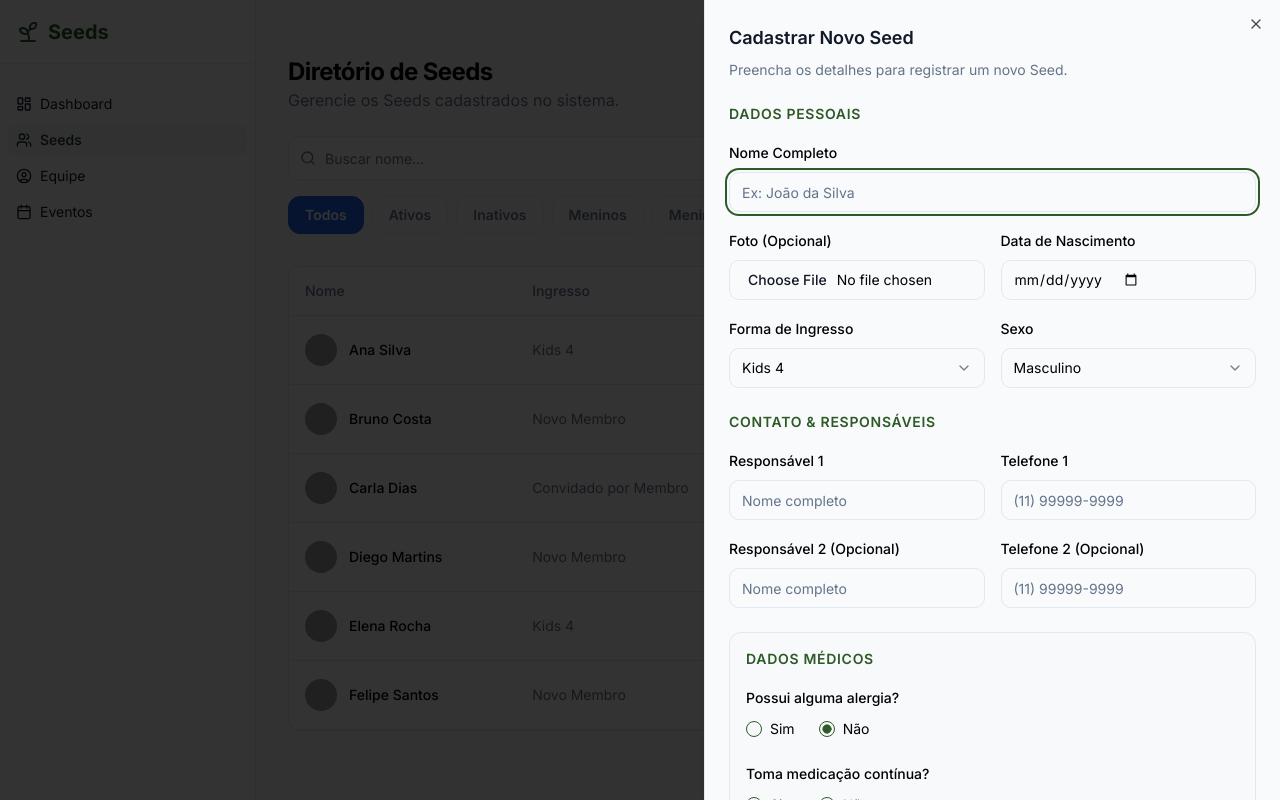
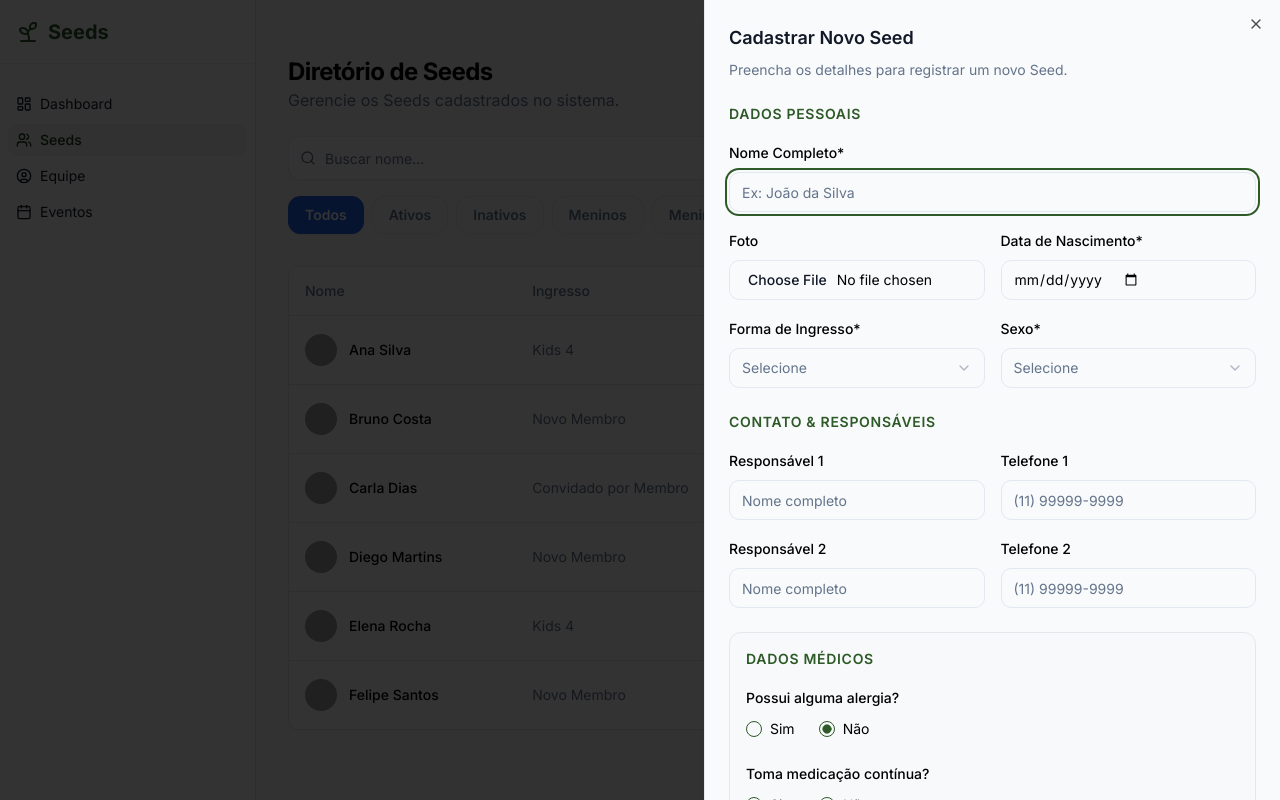
Before and after one commit to willblanko/Controle-Seeds, a React (Vite) app: page /seeds in a window 1280 px wide. Both pictures are taken after a click on the button "Novo Seed". Built offline with nearby package versions, Linux system fonts and the light colour scheme; grey boxes are pictures that could not be loaded.

Commit message:
feat: Add form validation and indicators

```diff
--- a/src/components/team-member-form.tsx
+++ b/src/components/team-member-form.tsx
@@ -138,7 +138,7 @@ export function TeamMemberForm({ initialData, onSubmit, onCancel }: Props) {
             name="photoUrl"
             render={({ field }) => (
               <FormItem>
-                <FormLabel>Foto URL (Opcional)</FormLabel>
+                <FormLabel>Foto URL</FormLabel>
                 <FormControl>
                   <Input {...field} />
                 </FormControl>
--- a/src/pages/Seeds.tsx
+++ b/src/pages/Seeds.tsx
@@ -54,14 +54,20 @@ import {
 
 const seedSchema = z
   .object({
-    name: z.string().min(3, 'Mínimo de 3 caracteres'),
+    name: z.string().min(1, 'Nome é obrigatório'),
     photo: z.any().optional(),
-    entryMethod: z.enum(['Kids 4', 'Novo Membro', 'Convidado por Membro']),
-    sex: z.enum(['Masculino', 'Feminino', 'Outro']),
-    birthDate: z.string().min(10, 'Data obrigatória'),
-    guardian1: z.string().min(3, 'Obrigatório'),
+    entryMethod: z.enum(['Kids 4', 'Novo Membro', 'Convidado por Membro'], {
+      required_error: 'Selecione uma opção',
+      invalid_type_error: 'Selecione uma opção',
+    }),
+    sex: z.enum(['Masculino', 'Feminino'], {
+      required_error: 'Selecione uma opção',
+      invalid_type_error: 'Selecione uma opção',
+    }),
+    birthDate: z.string().min(1, 'Data obrigatória'),
+    guardian1: z.string().optional(),
     guardian2: z.string().optional(),
-    phone1: z.string().min(10, 'Obrigatório'),
+    phone1: z.string().optional(),
     phone2: z.string().optional(),
     hasAllergy: z.enum(['yes', 'no']),
     allergyDetails: z.string().optional(),
@@ -126,8 +132,8 @@ export default function Seeds() {
     resolver: zodResolver(seedSchema),
     defaultValues: {
       name: '',
-      entryMethod: 'Kids 4',
-      sex: 'Masculino',
+      entryMethod: undefined as any,
+      sex: undefined as any,
       birthDate: '',
       guardian1: '',
       guardian2: '',
@@ -183,8 +189,8 @@ export default function Seeds() {
     setEditingSeedId(null)
     form.reset({
       name: '',
-      entryMethod: 'Kids 4',
-      sex: 'Masculino',
+      entryMethod: undefined as any,
+      sex: undefined as any,
       birthDate: '',
       guardian1: '',
       guardian2: '',
@@ -206,8 +212,8 @@ export default function Seeds() {
     form.reset({
       name: seed.name,
       photo: '', // File input cannot be programmatically populated with URL easily
-      entryMethod: seed.entryMethod,
-      sex: seed.sex,
+      entryMethod: seed.entryMethod as any,
+      sex: seed.sex as any,
       birthDate: seed.birthDate,
       guardian1: seed.guardian1,
       guardian2: seed.guardian2 || '',
@@ -234,9 +240,9 @@ export default function Seeds() {
         entryMethod: data.entryMethod,
         sex: data.sex,
         birthDate: data.birthDate,
-        guardian1: data.guardian1,
+        guardian1: data.guardian1 || '',
         guardian2: data.guardian2,
-        phone1: data.phone1,
+        phone1: data.phone1 || '',
         phone2: data.phone2,
         hasAllergy: data.hasAllergy === 'yes',
         allergyDetails: data.hasAllergy === 'yes' ? data.allergyDetails : undefined,
@@ -255,9 +261,9 @@ export default function Seeds() {
         entryMethod: data.entryMethod,
         sex: data.sex,
         birthDate: data.birthDate,
-        guardian1: data.guardian1,
+        guardian1: data.guardian1 || '',
         guardian2: data.guardian2,
-        phone1: data.phone1,
+        phone1: data.phone1 || '',
         phone2: data.phone2,
         hasAllergy: data.hasAllergy === 'yes',
         allergyDetails: data.hasAllergy === 'yes' ? data.allergyDetails : undefined,
@@ -321,7 +327,7 @@ export default function Seeds() {
                       name="name"
                       render={({ field }) => (
                         <FormItem className="sm:col-span-2">
-                          <FormLabel>Nome Completo</FormLabel>
+                          <FormLabel>Nome Completo*</FormLabel>
                           <FormControl>
                             <Input placeholder="Ex: João da Silva" {...field} />
                           </FormControl>
@@ -334,7 +340,7 @@ export default function Seeds() {
                       name="photo"
                       render={({ field: { value, onChange, ...field } }) => (
                         <FormItem>
-                          <FormLabel>Foto (Opcional)</FormLabel>
+                          <FormLabel>Foto</FormLabel>
                           <FormControl>
                             <Input
                               type="file"
@@ -352,7 +358,7 @@ export default function Seeds() {
                       name="birthDate"
                       render={({ field }) => (
                         <FormItem>
-                          <FormLabel>Data de Nascimento</FormLabel>
+                          <FormLabel>Data de Nascimento*</FormLabel>
                           <FormControl>
                             <Input type="date" {...field} />
                           </FormControl>
@@ -365,11 +371,11 @@ export default function Seeds() {
                       name="entryMethod"
                       render={({ field }) => (
                         <FormItem>
-                          <FormLabel>Forma de Ingresso</FormLabel>
-                          <Select onValueChange={field.onChange} defaultValue={field.value}>
+                          <FormLabel>Forma de Ingresso*</FormLabel>
+                          <Select onValueChange={field.onChange} value={field.value}>
                             <FormControl>
                               <SelectTrigger>
-                                <SelectValue placeholder="Selecione..." />
+                                <SelectValue placeholder="Selecione" />
                               </SelectTrigger>
                             </FormControl>
                             <SelectContent>
@@ -389,17 +395,16 @@ export default function Seeds() {
                       name="sex"
                       render={({ field }) => (
                         <FormItem>
-                          <FormLabel>Sexo</FormLabel>
-                          <Select onValueChange={field.onChange} defaultValue={field.value}>
+                          <FormLabel>Sexo*</FormLabel>
+                          <Select onValueChange={field.onChange} value={field.value}>
                             <FormControl>
                               <SelectTrigger>
-                                <SelectValue placeholder="Selecione..." />
+                                <SelectValue placeholder="Selecione" />
                               </SelectTrigger>
                             </FormControl>
                             <SelectContent>
                               <SelectItem value="Masculino">Masculino</SelectItem>
                               <SelectItem value="Feminino">Feminino</SelectItem>
-                              <SelectItem value="Outro">Outro</SelectItem>
                             </SelectContent>
                           </Select>
                           <FormMessage />
@@ -445,7 +450,7 @@ export default function Seeds() {
                       name="guardian2"
                       render={({ field }) => (
                         <FormItem>
-                          <FormLabel>Responsável 2 (Opcional)</FormLabel>
+                          <FormLabel>Responsável 2</FormLabel>
                           <FormControl>
                             <Input placeholder="Nome completo" {...field} />
                           </FormControl>
@@ -458,7 +463,7 @@ export default function Seeds() {
                       name="phone2"
                       render={({ field }) => (
                         <FormItem>
-                          <FormLabel>Telefone 2 (Opcional)</FormLabel>
+                          <FormLabel>Telefone 2</FormLabel>
                           <FormControl>
                             <Input placeholder="(11) 99999-9999" {...field} />
                           </FormControl>
```
Also changed, not shown: .skip.config.json.
